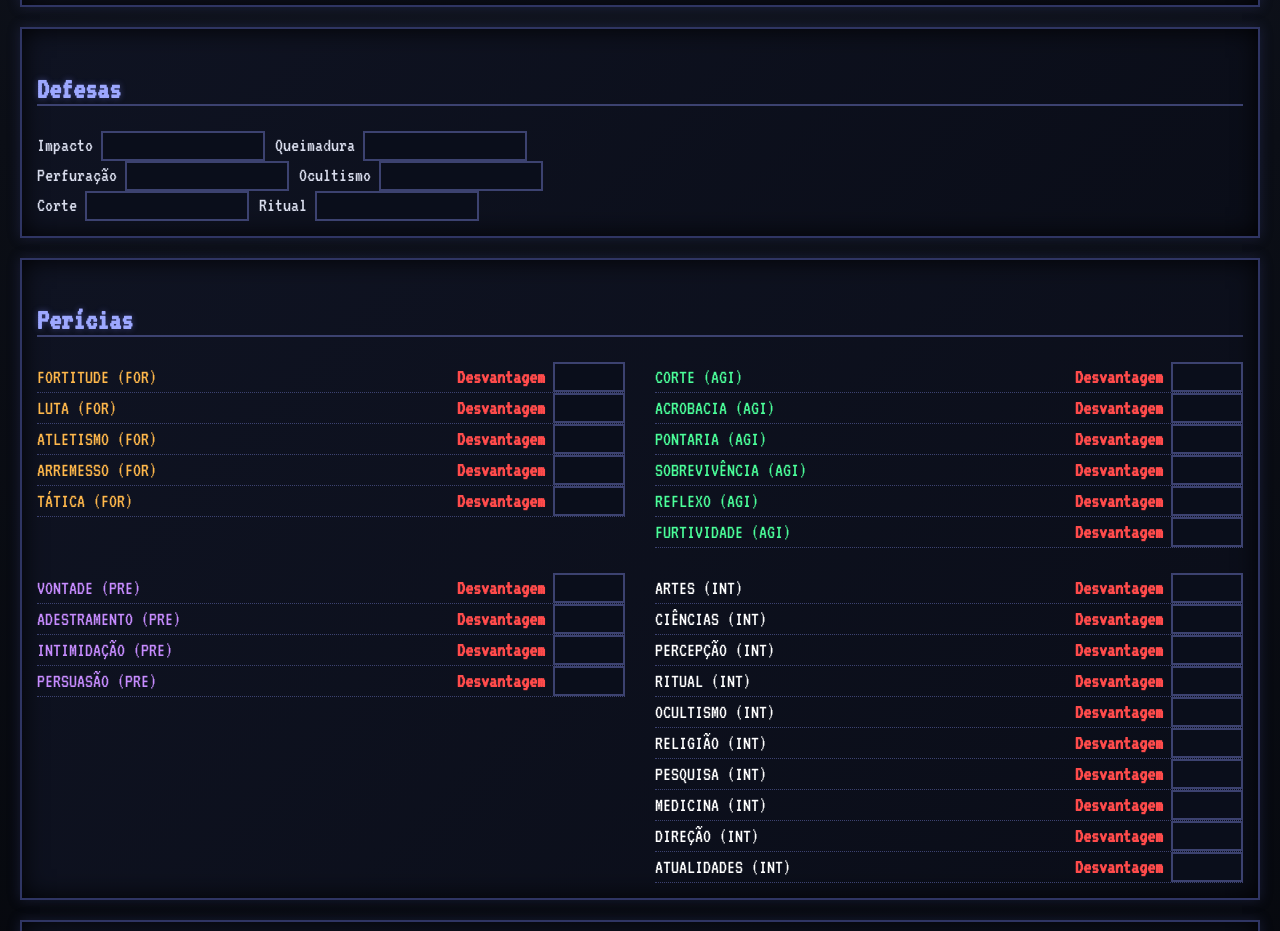
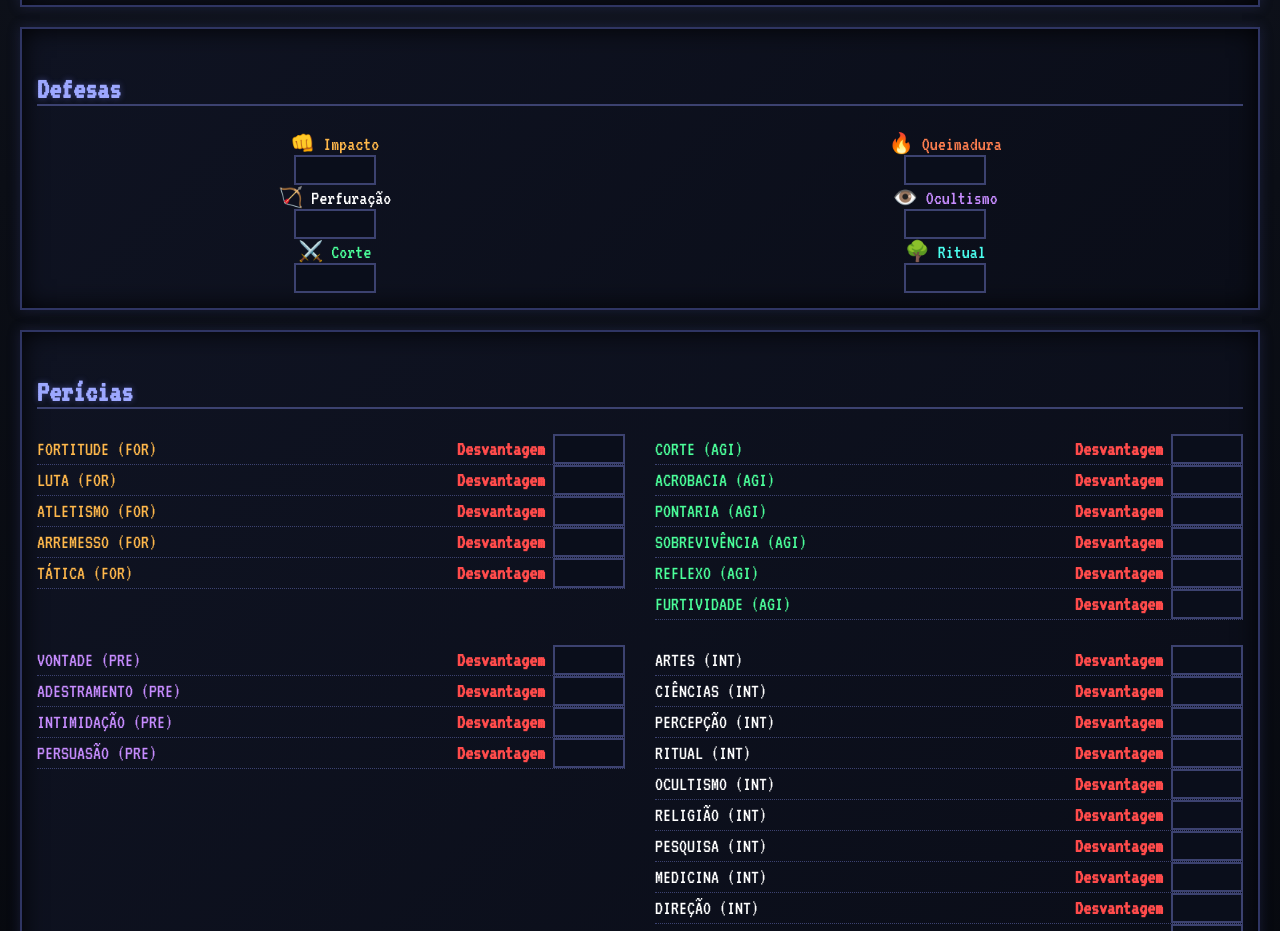
Before and after one commit to HerO2k2/fichas-rpg, a plain HTML site: page index.html in a window 1280 px wide. Shown: the part 900-1831 px from the top of the page. Drawn offline with Linux system fonts and the light colour scheme.

Commit message:
Update index.html

```diff
--- a/index.html
+++ b/index.html
@@ -122,6 +122,29 @@ input, textarea{
 textarea{
     min-height:140px;
 }
+
+/* Defesas estilo status */
+.defesas-grid{
+    display:grid;
+    grid-template-columns: repeat(2,1fr);
+    gap:15px;
+}
+
+.defesa{
+    text-align:center;
+}
+
+.defesa input{
+    width:70px;
+    text-align:center;
+}
+
+.def-forca{color:#ffb84b;}
+.def-aguia{color:#4bff9a;}
+.def-fogo{color:#ff7f50;}
+.def-oculto{color:#c78cff;}
+.def-ritual{color:#4bffef;}
+.def-perf{color:#ffffff;}
 </style>
 </head>
 
@@ -167,17 +190,19 @@ textarea{
 
 <div class="section">
 <h2>Defesas</h2>
-<div class="inline">
-<label>Impacto <input data-save></label>
-<label>Queimadura <input data-save></label>
-</div>
-<div class="inline">
-<label>Perfuração <input data-save></label>
-<label>Ocultismo <input data-save></label>
-</div>
-<div class="inline">
-<label>Corte <input data-save></label>
-<label>Ritual <input data-save></label>
+<div class="defesas-grid">
+  <!-- Esquerda -->
+  <div>
+    <div class="defesa def-forca">👊 Impacto<br><input type="number" min="0" max="999" data-save></div>
+    <div class="defesa def-perf">🏹 Perfuração<br><input type="number" min="0" max="999" data-save></div>
+    <div class="defesa def-aguia">⚔️ Corte<br><input type="number" min="0" max="999" data-save></div>
+  </div>
+  <!-- Direita -->
+  <div>
+    <div class="defesa def-fogo">🔥 Queimadura<br><input type="number" min="0" max="999" data-save></div>
+    <div class="defesa def-oculto">👁️ Ocultismo<br><input type="number" min="0" max="999" data-save></div>
+    <div class="defesa def-ritual">🌳 Ritual<br><input type="number" min="0" max="999" data-save></div>
+  </div>
 </div>
 </div>
 
```
